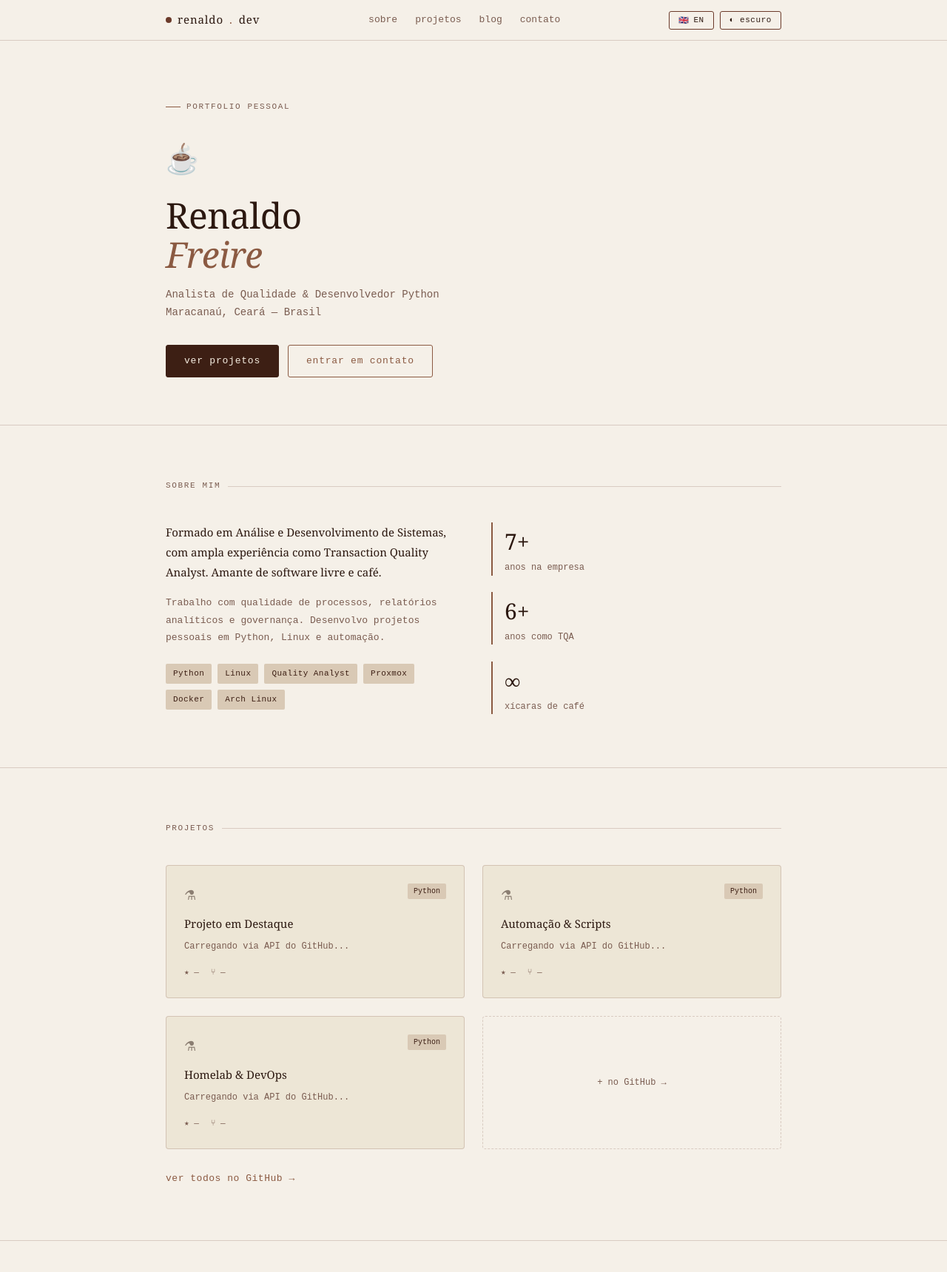
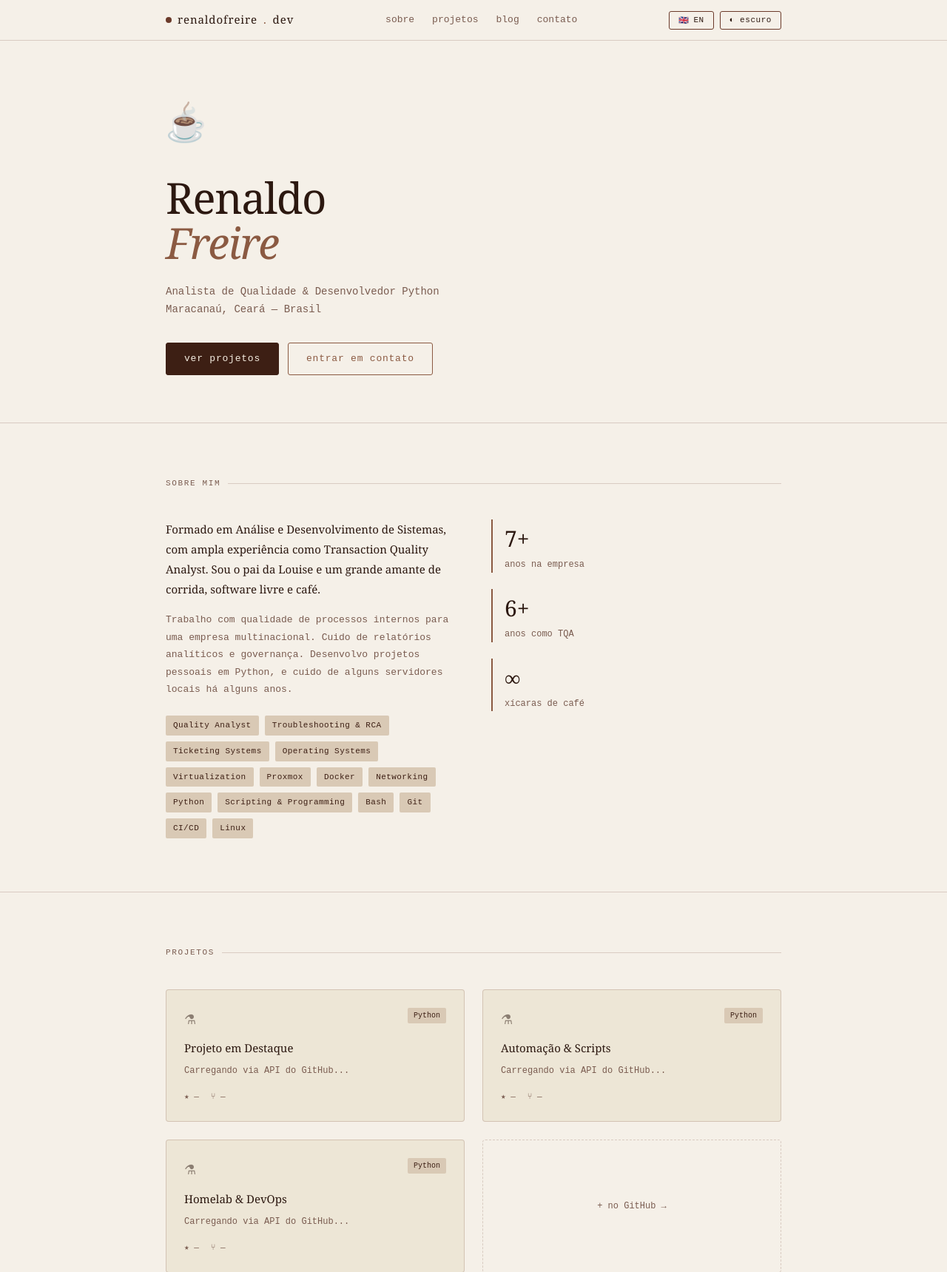
Before and after one commit to renaldofreire/portfolio, a Flask app: page / in a window 1280 px wide. Shown: the top 1719 px of the page at 74% size. Run offline with Flask 3, Linux system fonts and the light colour scheme.

Commit message:
feat: refina UI do hero, atualiza bio e localiza troca de idioma

```diff
--- a/static/css/style.css
+++ b/static/css/style.css
@@ -164,12 +164,12 @@ nav {
 .cup-wrap {
   position: relative;
   width: 50px;
-  height: 68px;
-  margin-bottom: 1.2rem;
+  height: 70px;
+  margin-bottom: 2rem;
 }
 
 .cup-emoji {
-  font-size: 36px;
+  font-size: 44px;
   position: absolute;
   bottom: 0;
   left: 0;
@@ -177,32 +177,33 @@ nav {
 
 .steam-svg {
   position: absolute;
-  top: 0;
-  left: 13px;
+  top: -8px;
+  left: 16px;
   color: var(--steam-color);
+  opacity: 0.7;
 }
 
 .steam-path {
   stroke: currentColor;
   stroke-dasharray: 40;
   stroke-dashoffset: 40;
-  animation: drawSteam 2s ease-in-out infinite;
+  animation: drawSteam 2.8s ease-in-out infinite;
 }
 
 @keyframes drawSteam {
   0%   { stroke-dashoffset: 40; opacity: 0; }
-  20%  { opacity: 0.75; }
-  70%  { stroke-dashoffset: 0;   opacity: 0.4; }
+  30%  { opacity: 0.6; }
+  70%  { stroke-dashoffset: 0;   opacity: 0.3; }
   100% { stroke-dashoffset: -40; opacity: 0; }
 }
 
 .hero h1 {
-  font-size: 48px;
-  font-weight: normal;
-  line-height: 1.1;
+  font-size: 58px;
+  font-weight: 500;
+  line-height: 1.05;
   color: var(--text);
-  margin-bottom: 1rem;
-  letter-spacing: -0.01em;
+  margin-bottom: 1.5rem;
+  letter-spacing: -0.025em;
 }
 
 .hero h1 em {
--- a/templates/index.html
+++ b/templates/index.html
@@ -14,7 +14,7 @@
     <div class="wrapper nav-inner">
       <div class="logo">
         <span class="coffee-dot"></span>
-        renaldo<span class="logo-accent">.</span>dev
+        renaldofreire <span class="logo-accent">.</span> dev
       </div>
       <div class="nav-links">
         <a href="#sobre"   data-pt="sobre"    data-en="about">sobre</a>
@@ -32,7 +32,6 @@
   <!-- HERO -->
   <section class="hero">
     <div class="wrapper">
-      <div class="hero-tag" data-pt="portfolio pessoal" data-en="personal portfolio">portfolio pessoal</div>
 
       <div class="cup-wrap">
         <svg class="steam-svg" width="24" height="32" viewBox="0 0 24 32" fill="none" aria-hidden="true">
@@ -61,22 +60,35 @@
       <div class="section-label" data-pt="sobre mim" data-en="about me">sobre mim</div>
       <div class="about-grid">
         <div class="about-text">
-          <p data-pt="Formado em Análise e Desenvolvimento de Sistemas, com ampla experiência como Transaction Quality Analyst. Amante de software livre e café."
-             data-en="Graduated in Systems Analysis and Development, with extensive experience as a Transaction Quality Analyst. Open source and coffee enthusiast.">
-            Formado em Análise e Desenvolvimento de Sistemas, com ampla experiência como Transaction Quality Analyst. Amante de software livre e café.
+          <p data-pt="Formado em Análise e Desenvolvimento de Sistemas, com ampla experiência como Transaction Quality Analyst. Sou o pai da Louise e um grande amante de corrida, software livre e café."
+             data-en="Graduated in Systems Analysis and Development, with extensive experience as a Transaction Quality Analyst. I'm Louise's father and a great enthusiast of running, open source and coffee.">
+            Formado em Análise e Desenvolvimento de Sistemas, com ampla experiência como Transaction Quality Analyst. Sou o pai da Louise e um grande amante de corrida, software livre e café.
           </p>
           <p class="sub"
-             data-pt="Trabalho com qualidade de processos, relatórios analíticos e governança. Desenvolvo projetos pessoais em Python, Linux e automação."
-             data-en="I work with process quality, analytical reporting and governance. Personal projects in Python, Linux and automation.">
-            Trabalho com qualidade de processos, relatórios analíticos e governança. Desenvolvo projetos pessoais em Python, Linux e automação.
+             data-pt="Trabalho com qualidade de processos internos para uma empresa multinacional. Cuido de relatórios analíticos e governança. Desenvolvo projetos pessoais em Python, e cuido de alguns servidores locais há alguns anos."
+             data-en="I work with internal process quality for a multinational company. I handle analytical reporting and governance. I develop personal projects in Python and have been managing local servers for a few years.">
+            Trabalho com qualidade de processos internos para uma empresa multinacional. Cuido de relatórios analíticos e governança. Desenvolvo projetos pessoais em Python, e cuido de alguns servidores locais há alguns anos.
           </p>
           <div class="about-tags">
-            <span class="tag">Python</span>
-            <span class="tag">Linux</span>
+            <!-- Qualidade & Processos -->
             <span class="tag">Quality Analyst</span>
+            <span class="tag">Troubleshooting & RCA</span>
+            <span class="tag">Ticketing Systems</span>
+
+            <!-- Infraestrutura & Sistemas -->
+            <span class="tag">Operating Systems</span>
+            <span class="tag">Virtualization</span>
             <span class="tag">Proxmox</span>
             <span class="tag">Docker</span>
-            <span class="tag">Arch Linux</span>
+            <span class="tag">Networking</span>
+
+            <!-- Desenvolvimento & Automação -->
+            <span class="tag">Python</span>
+            <span class="tag">Scripting & Programming</span>
+            <span class="tag">Bash</span>
+            <span class="tag">Git</span>
+            <span class="tag">CI/CD</span>
+            <span class="tag">Linux</span>
           </div>
         </div>
         <div class="about-stats">
@@ -186,9 +198,9 @@
     <div class="wrapper footer-inner">
       <div class="footer-text">
         <span aria-hidden="true">☕</span>
-        <span data-pt="feito com Python & café — renaldo freire © 2025"
-              data-en="made with Python & coffee — renaldo freire © 2025">
-          feito com Python & café — renaldo freire © 2025
+        <span data-pt="feito com Python & café — renaldo freire © 2026"
+              data-en="made with Python & coffee — renaldo freire © 2026">
+          feito com Python & café — renaldo freire © 2026
         </span>
       </div>
       <div class="footer-text">Flask + Frozen-Flask</div>
```
